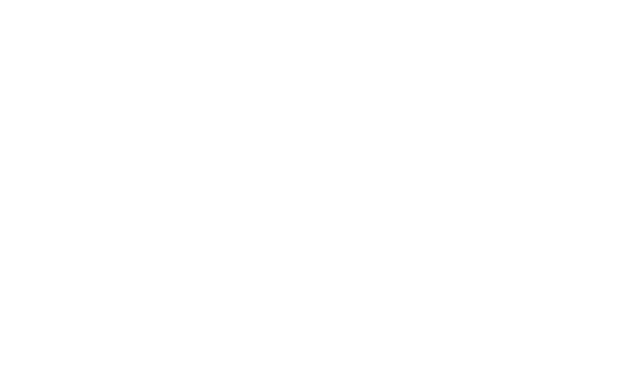
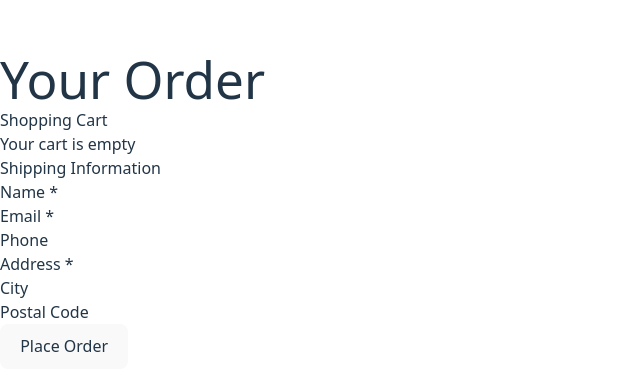
Before and after one commit to IsotopeAlpha/fortune-sales, a React (Vite) app: page /place-order in a window 1280 px wide. Before the commit this address had no page. Shown: the part 190-580 px from the top of the page, without its empty margins (0-640 px from the left). Built offline with nearby package versions, Linux system fonts and the light colour scheme.

Commit message:
order page added

```diff
--- a/src/App.jsx
+++ b/src/App.jsx
@@ -3,6 +3,7 @@
 import Register from "./pages/register";
 import HomePage from "./pages/home";
 import Profile from "./pages/profile";
+import OrderPage from "./pages/order";
 
 function App() {
   return (
@@ -12,6 +13,7 @@
       <Route element={<Register />} path="/register" />
       <Route element={<HomePage />} path="/home" />
       <Route element={<Profile />} path="/profile" />
+      <Route element={<OrderPage />} path="/place-order" />
     </Routes>
     </BrowserRouter>
   );
--- a/src/components/Product.jsx
+++ b/src/components/Product.jsx
@@ -6,7 +6,7 @@
   const [viewMore, setViewMore] = useState(false);
 
   return (
-    <div className=" bg-purple-500  text-white p-2 rounded-md border border-purple-200 m-4 sm:w-fit min-w-fit w-[30vw] h-fit hover:transition-transform hover:scale-105 hover:shadow-lg flex flex-col items-center">
+    <div className=" bg-gray-200  text-white p-2 rounded-md border border-purple-200 m-4 sm:w-fit min-w-fit w-[30vw] h-fit hover:transition-transform hover:scale-105 hover:shadow-lg flex flex-col items-center">
       <img
         src={
           product?.imageUrl ||
@@ -19,14 +19,14 @@
         <h3 className="sm:text-lg font-bold">{product.name}</h3>
         <p
           onClick={() => setViewMore(!viewMore)}
-          className="text-white text-sm mb-2 underline cursor-pointer"
+          className="text-white text-sm mb-2 underline cursor-pointer items-center justify-center flex gap-1 hover:text-purple-700 hover:font-bold"
         >
           {viewMore ? (
-            <p className="flex items-center">
+            <p className="flex items-center justify-center">
               Collapse <BiChevronUp />
             </p>
           ) : (
-            <p className="flex items-center">
+            <p className="flex items-center justify-center">
               Details <BiChevronDown />
             </p>
           )}
--- a/src/pages/home.jsx
+++ b/src/pages/home.jsx
@@ -26,6 +26,7 @@
     console.log(cart);
   };
 
+  // eslint-disable-next-line react-hooks/exhaustive-deps
   const calculateTotal = () => {
     let totalPrice = 0;
     for (let i = 0; i < cart.length; i++) {
@@ -41,7 +42,7 @@
     if (cart.length > 0 && products !== null) {
       calculateTotal();
     }
-  }, [total, cart, products]);
+  }, [total, cart, products, calculateTotal]);
 
   const handleAddToCart = (product) => {
     setCart([...cart, product]);
@@ -58,7 +59,7 @@
     </p>
   ) : (
     <>
-      <img src={BackGround} alt="back" className="h-screen blur" />
+      <img src={BackGround} alt="back" className="h-screen blur-[2px]" />
       <div className="absolute top-0 left-0 w-full h-full">
         <div className="relative w-[100vw] mx-auto  min-h-screen sm:pt-[10%]">
           <div className="w-[100vw] h-[8vh] absolute bottom-0 sm:top-0 fixed flex justify-between items-center bg-purple-500 text-white p-4 shadow-lg sm:border-b border-t border-gray-200">
--- /dev/null
+++ b/src/pages/order.jsx
@@ -0,0 +1,188 @@
+import React, { useState } from 'react';
+
+export default function OrderPage() {
+  const [cart, setCart] = useState([]);
+  const [customerInfo, setCustomerInfo] = useState({
+    name: '',
+    email: '',
+    phone: '',
+    address: '',
+    city: '',
+    postalCode: '',
+  });
+
+  const handleInputChange = (e) => {
+    const { name, value } = e.target;
+    setCustomerInfo((prev) => ({
+      ...prev,
+      [name]: value,
+    }));
+  };
+
+  const handleRemoveItem = (index) => {
+    setCart((prev) => prev.filter((_, i) => i !== index));
+  };
+
+  const handleUpdateQuantity = (index, quantity) => {
+    if (quantity <= 0) {
+      handleRemoveItem(index);
+    } else {
+      setCart((prev) =>
+        prev.map((item, i) =>
+          i === index ? { ...item, quantity: parseInt(quantity) } : item
+        )
+      );
+    }
+  };
+
+  const handlePlaceOrder = (e) => {
+    e.preventDefault();
+    if (cart.length === 0) {
+      alert('Cart is empty. Add items before placing an order.');
+      return;
+    }
+    if (!customerInfo.name || !customerInfo.email || !customerInfo.address) {
+      alert('Please fill in all required fields.');
+      return;
+    }
+    console.log('Order placed:', { customerInfo, cart });
+    alert('Order placed successfully!');
+    setCart([]);
+    setCustomerInfo({
+      name: '',
+      email: '',
+      phone: '',
+      address: '',
+      city: '',
+      postalCode: '',
+    });
+  };
+
+  const totalPrice = cart.reduce((sum, item) => sum + item.price * item.quantity, 0);
+
+  return (
+    <div className="order-page">
+      <h1>Your Order</h1>
+
+      <div className="order-container">
+        <section className="cart-section">
+          <h2>Shopping Cart</h2>
+          {cart.length === 0 ? (
+            <p className="empty-cart">Your cart is empty</p>
+          ) : (
+            <div className="cart-items">
+              {cart.map((item, index) => (
+                <div key={index} className="cart-item">
+                  <div className="item-details">
+                    <h3>{item.name}</h3>
+                    <p className="item-price">${item.price.toFixed(2)}</p>
+                  </div>
+                  <div className="item-quantity">
+                    <label htmlFor={`qty-${index}`}>Quantity:</label>
+                    <input
+                      id={`qty-${index}`}
+                      type="number"
+                      min="1"
+                      value={item.quantity}
+                      onChange={(e) => handleUpdateQuantity(index, e.target.value)}
+                    />
+                  </div>
+                  <div className="item-subtotal">
+                    <p>${(item.price * item.quantity).toFixed(2)}</p>
+                  </div>
+                  <button
+                    className="remove-btn"
+                    onClick={() => handleRemoveItem(index)}
+                  >
+                    Remove
+                  </button>
+                </div>
+              ))}
+              <div className="cart-total">
+                <h3>Total: ${totalPrice.toFixed(2)}</h3>
+              </div>
+            </div>
+          )}
+        </section>
+
+        <section className="customer-info-section">
+          <h2>Shipping Information</h2>
+          <form onSubmit={handlePlaceOrder}>
+            <div className="form-group">
+              <label htmlFor="name">Name *</label>
+              <input
+                id="name"
+                type="text"
+                name="name"
+                value={customerInfo.name}
+                onChange={handleInputChange}
+                required
+              />
+            </div>
+
+            <div className="form-group">
+              <label htmlFor="email">Email *</label>
+              <input
+                id="email"
+                type="email"
+                name="email"
+                value={customerInfo.email}
+                onChange={handleInputChange}
+                required
+              />
+            </div>
+
+            <div className="form-group">
+              <label htmlFor="phone">Phone</label>
+              <input
+                id="phone"
+                type="tel"
+                name="phone"
+                value={customerInfo.phone}
+                onChange={handleInputChange}
+              />
+            </div>
+
+            <div className="form-group">
+              <label htmlFor="address">Address *</label>
+              <input
+                id="address"
+                type="text"
+                name="address"
+                value={customerInfo.address}
+                onChange={handleInputChange}
+                required
+              />
+            </div>
+
+            <div className="form-group">
+              <label htmlFor="city">City</label>
+              <input
+                id="city"
+                type="text"
+                name="city"
+                value={customerInfo.city}
+                onChange={handleInputChange}
+              />
+            </div>
+
+            <div className="form-group">
+              <label htmlFor="postalCode">Postal Code</label>
+              <input
+                id="postalCode"
+                type="text"
+                name="postalCode"
+                value={customerInfo.postalCode}
+                onChange={handleInputChange}
+              />
+            </div>
+
+            <button type="submit" className="place-order-btn">
+              Place Order
+            </button>
+          </form>
+        </section>
+      </div>
+    </div>
+  );
+}
```
